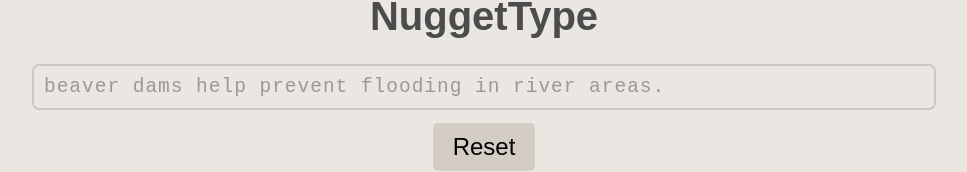
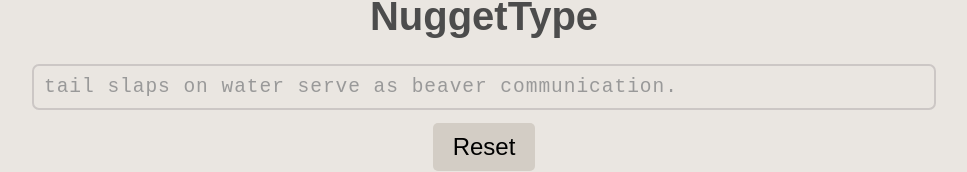
Before and after one commit to sidyakinian/nuggettype, a React (Create React App) app: page / in a window 1280 px wide. Shown: the part 393-565 px from the top of the page, without its empty margins (156-1123 px from the left). Built offline with nearby package versions, Linux system fonts and the light colour scheme.

Commit message:
use effect

```diff
--- a/src/App.js
+++ b/src/App.js
@@ -1,5 +1,5 @@
 import './App.css';
-import { useState } from 'react';
+import { useState, useEffect } from 'react';
 import { getHighlightedText, getRandomSentence } from './utils';
 
 const GameState = {
@@ -74,9 +74,22 @@ const App = () => {
   const [sentence, setSentence] = useState(getRandomSentence(sentences));
   const [input, setInput] = useState("");
 
+  useEffect(() => {
+    if (gameState === GameState.NotStarted) {
+      setSentence(getRandomSentence(sentences));
+      setInput("");
+    }
+  }, [gameState]);
+
   const handleInputChange = (e) => {
     const value = e.target.value;
     setInput(value);
+    if (gameState === GameState.NotStarted) {
+      setGameState(GameState.Typing);
+    }
+    if (value === sentence) {
+      setGameState(GameState.Finished);
+    }
   }
 
   const resetGame = () => {
```
